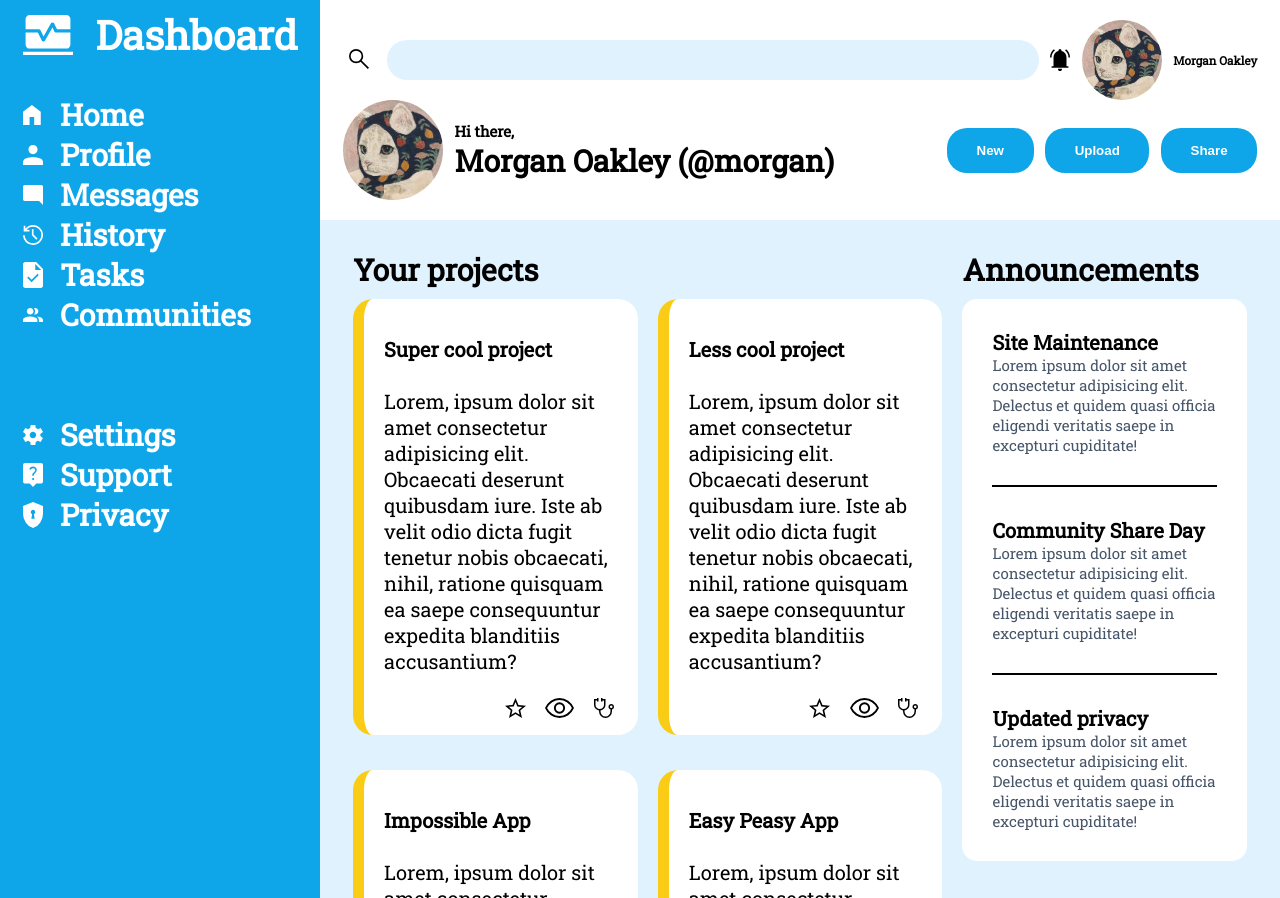
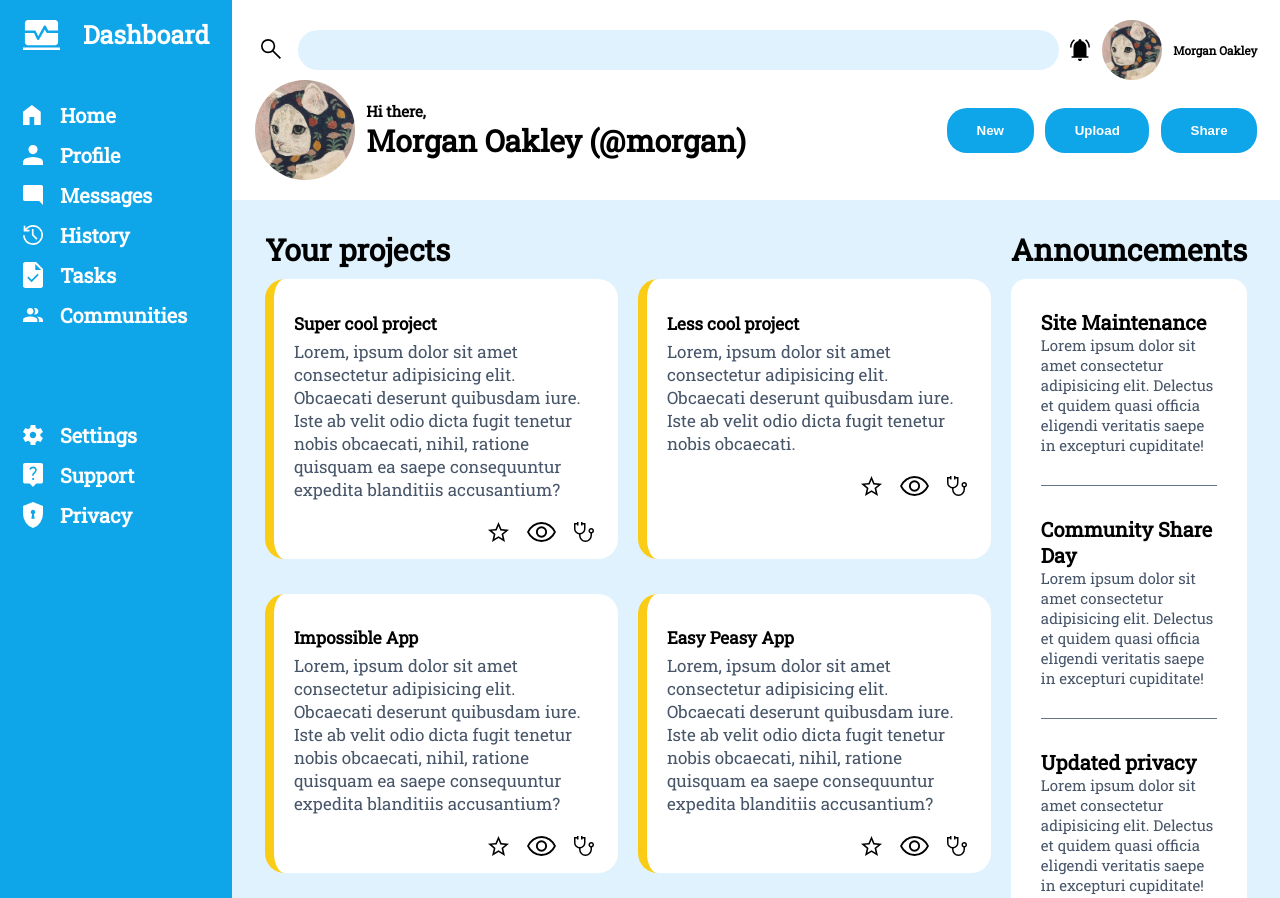
Before and after one commit to ivanpozdin/odin-admin-dashboard, a plain HTML site: page index.html in a window 1280 px wide. Shown: the top 898 px of the page. Drawn offline with Linux system fonts and the light colour scheme.

Commit message:
Make little style adjustments
Make smaller font-size in the sidebar, images, width of announcements

```diff
--- a/index.html
+++ b/index.html
@@ -136,8 +136,7 @@
               <p>
                 Lorem, ipsum dolor sit amet consectetur adipisicing elit.
                 Obcaecati deserunt quibusdam iure. Iste ab velit odio dicta
-                fugit tenetur nobis obcaecati, nihil, ratione quisquam ea saepe
-                consequuntur expedita blanditiis accusantium?
+                fugit tenetur nobis obcaecati.
               </p>
               <div class="card-actions-container">
                 <button>
--- a/style.css
+++ b/style.css
@@ -72,8 +72,8 @@ body {
 
 .header-top .user-logo {
   border-radius: 50%;
-  height: 8rem;
-  width: 8rem;
+  height: 6rem;
+  width: 6rem;
   object-fit: cover;
 }
 
@@ -145,12 +145,12 @@ body {
 }
 
 .sidebar .logo img {
-  height: 4rem;
+  height: 3rem;
 }
 
 .sidebar .logo h2 {
-  line-height: 3rem;
-  font-size: 4rem;
+  line-height: 2rem;
+  font-size: 2.5rem;
 }
 
 .sidebar .side-item {
@@ -167,7 +167,7 @@ body {
 
 .sidebar .side-item h3 {
   line-height: 2rem;
-  font-size: 3rem;
+  font-size: 2rem;
 }
 
 .sidebar .profile {
@@ -201,7 +201,7 @@ body {
   grid-column-start: 2;
   padding: 2rem 4ch;
   display: grid;
-  grid-template: auto auto / 2fr 1fr;
+  grid-template: auto auto / 3fr 1fr;
 }
 
 .main-content h3 {
@@ -229,10 +229,22 @@ body {
 }
 .main-content .card {
   padding: 10px 20px;
-  font-size: 2rem;
+  font-size: 1.7rem;
   background-color: #fff;
   border-left: 1ch solid #facc15;
   border-radius: 2rem;
+}
+
+.main-content .card:hover {
+  background-color: #f8fafc;
+}
+
+.main-content .card h4 {
+  margin-bottom: 0;
+}
+.main-content .card p {
+  margin-top: 0.5rem;
+  color: #475569;
 }
 
 .main-content .card .card-actions-container {
@@ -275,6 +287,10 @@ body {
   padding-right: 3rem;
 }
 
+.main-content .announcements:hover {
+  background-color: #f8fafc;
+}
+
 .main-content .announcement {
   font-size: 1.5rem;
   padding: 3rem 0;
@@ -291,7 +307,7 @@ body {
 }
 
 .main-content .announcements > div:nth-child(n + 2) {
-  border-top: 2px solid black;
+  border-top: 1px solid #64748b;
 }
 
 .trending-container .user-logo {
@@ -310,6 +326,11 @@ body {
   border-radius: 1.5rem;
   padding: 3rem 3rem;
 }
+
+.trendings:hover {
+  background-color: #f8fafc;
+}
+
 .trending-card {
   display: flex;
   align-items: center;
```
